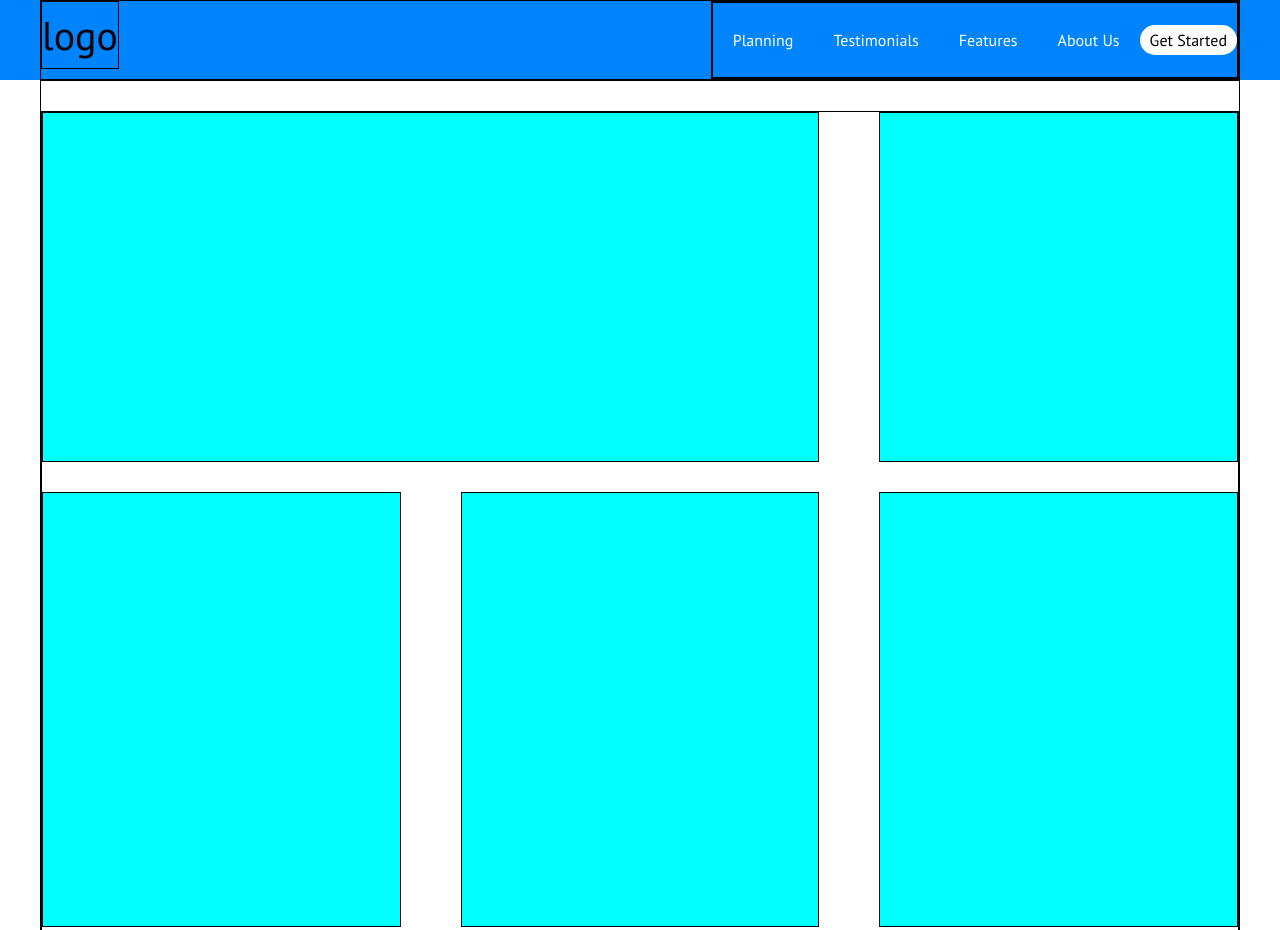
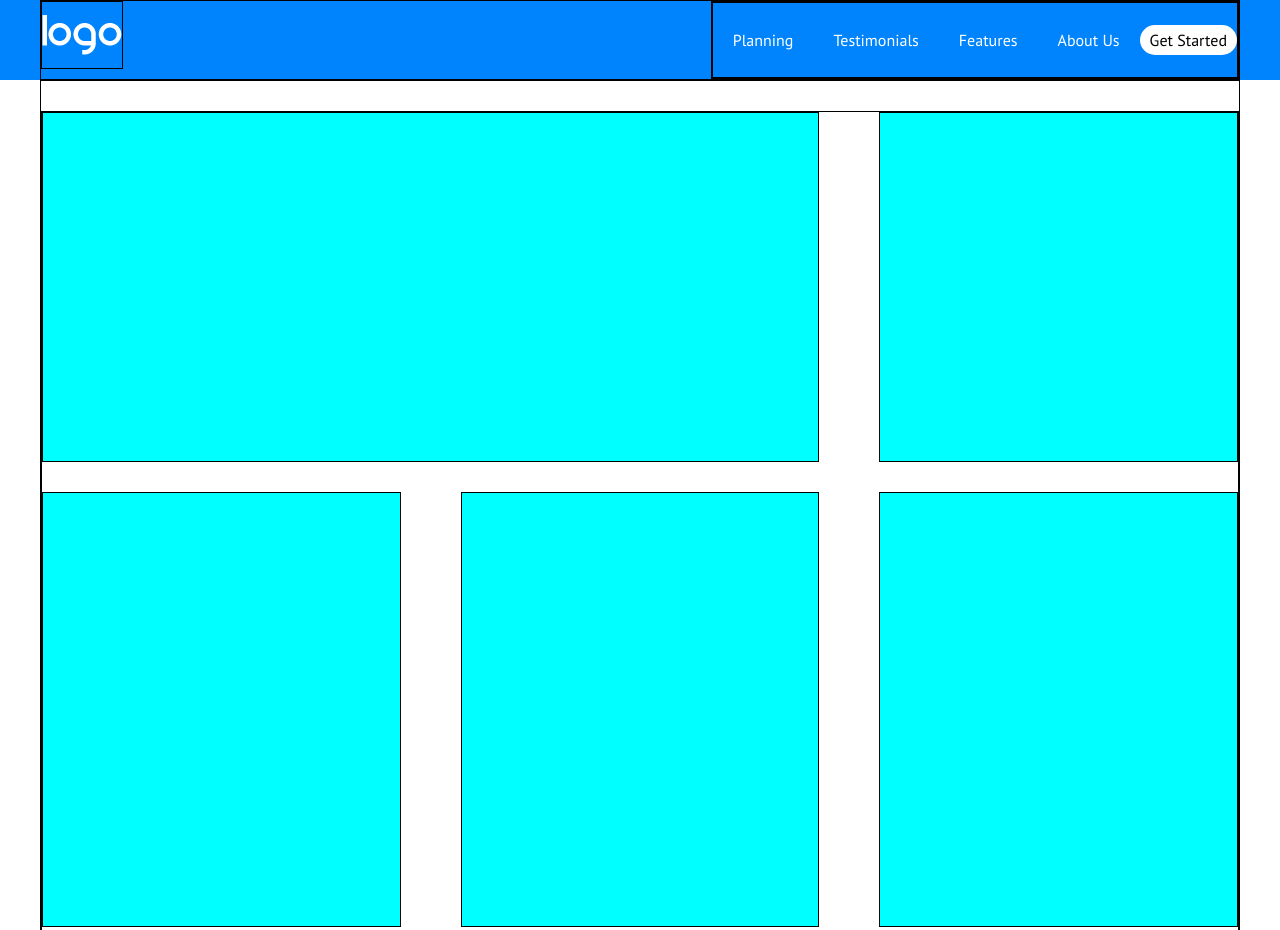
Before and after one commit to marroccuandrea/htmlcss-responsive-layout, a plain HTML site: page index.html in a window 1280 px wide. Shown: the top 930 px of the page. Drawn offline with Linux system fonts and the light colour scheme.

Commit message:
fixed header

```diff
--- a/css/style.css
+++ b/css/style.css
@@ -40,7 +40,8 @@
 }
 
 .menu-header{
-
+    position: fixed;
+    top: 0;
     width: 100vw;
     z-index: 999;
     background-color: #0084FD;
@@ -102,6 +103,10 @@
 /* HEADER  */
 
 /* MAIN  */
+
+.demo{
+    margin-top: 80px;
+}
 
 .demo .container{
     margin: 0 30px;
--- a/index.html
+++ b/index.html
@@ -20,7 +20,7 @@
         <section class="menu-header">
             <div class="container flex debug between">
                 <div class="logo debug flex">
-                    <span>logo</span>
+                    <img src="img/logo.png" alt="">
                 </div>
                 <div class="nav flex">
                      <!-- nav hamburgher  -->
```
